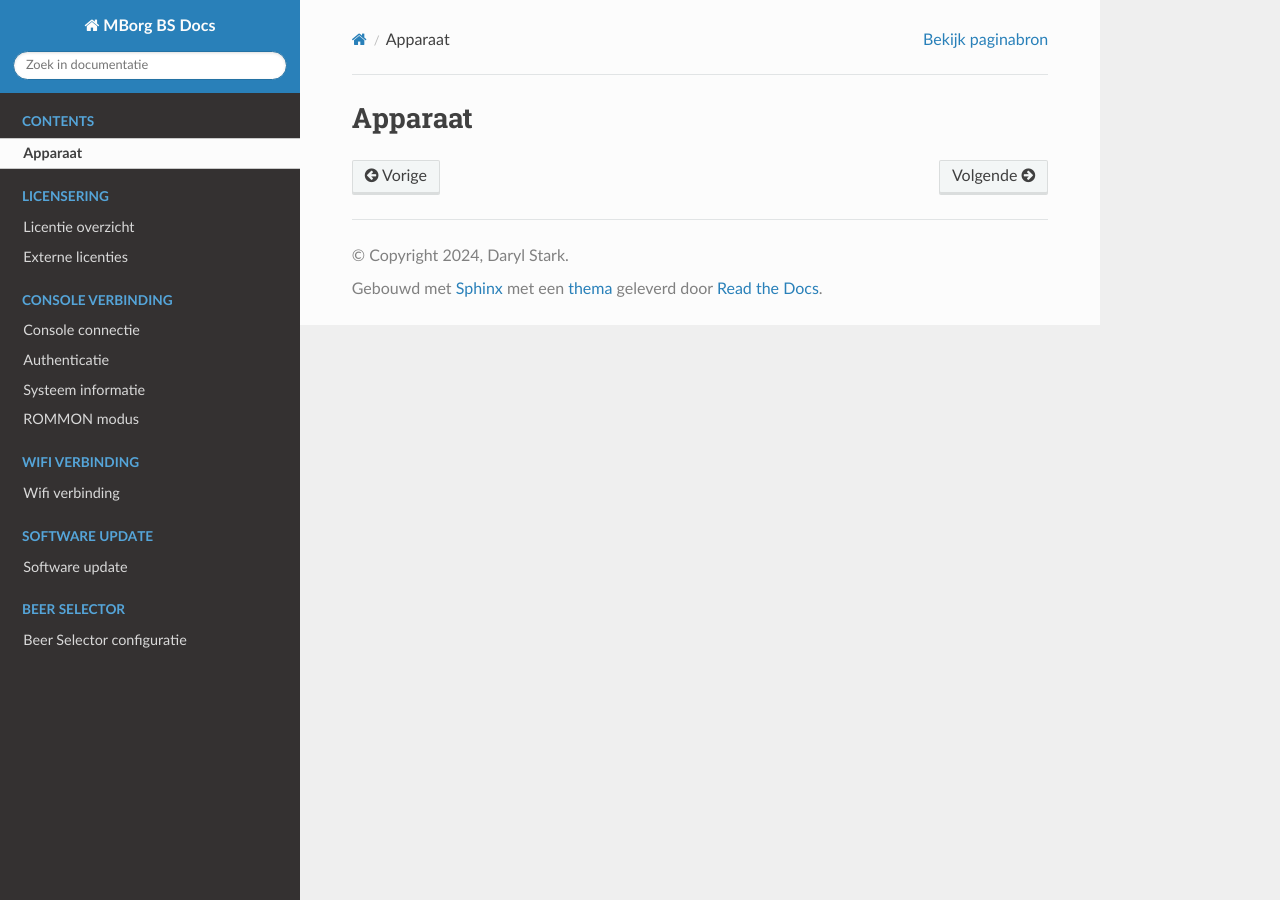
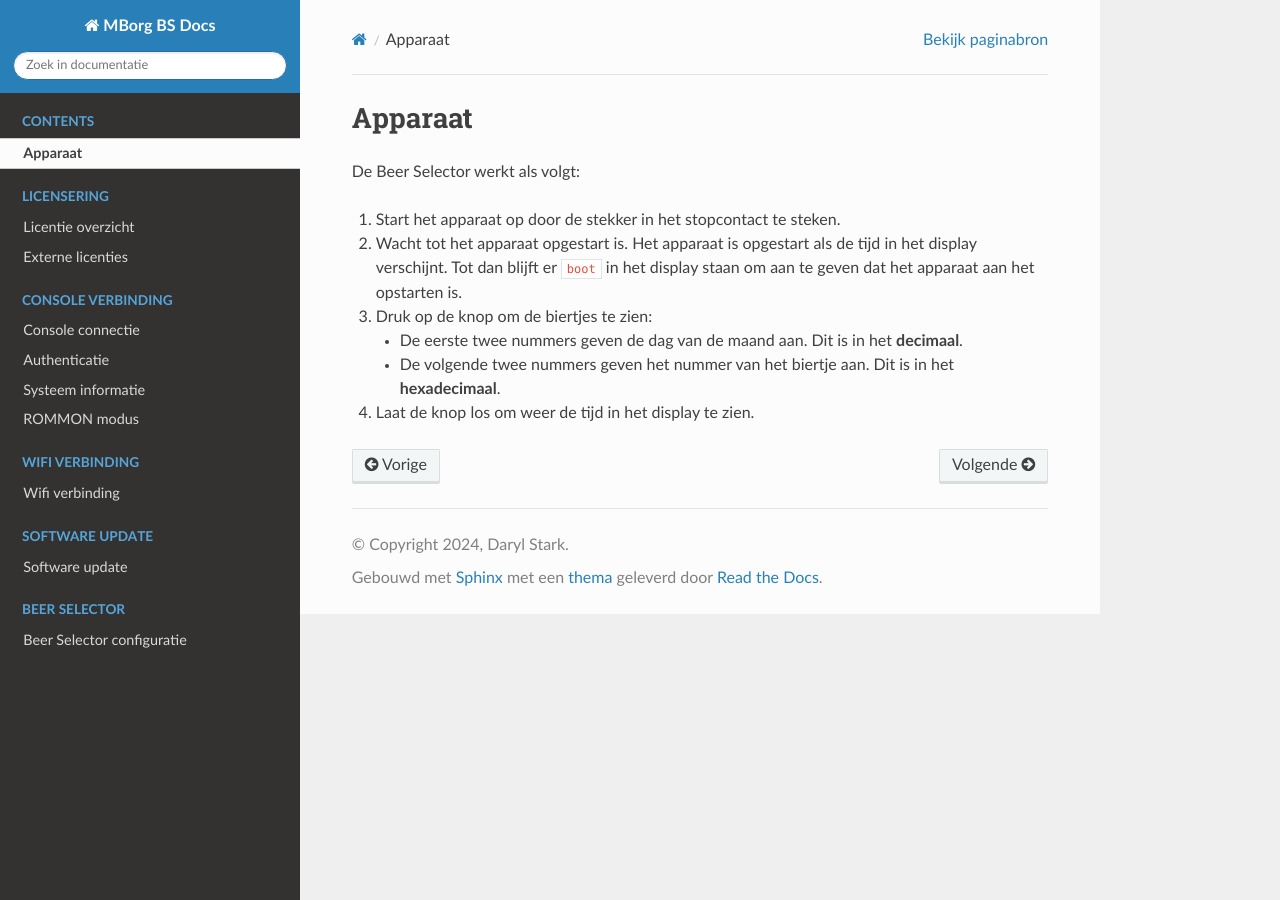
Before and after one commit to DarylStark/advent2024-mborg-bs-docs, a Sphinx documentation site: the page built from source/01-overview/01-device-overview.rst, in a window 1280 px wide. Built offline with Sphinx 7.4.7 and the Read the Docs theme 3.1.0, drawn with Linux system fonts in a browser that asks for light colours.

Commit message:
Add page about the device
Fixes #1

```diff
--- a/source/01-overview/01-device-overview.rst
+++ b/source/01-overview/01-device-overview.rst
@@ -1,2 +1,13 @@
 Apparaat
 ========
+
+De Beer Selector werkt als volgt:
+
+1.  Start het apparaat op door de stekker in het stopcontact te steken.
+2.  Wacht tot het apparaat opgestart is. Het apparaat is opgestart als de tijd in het display verschijnt. Tot dan blijft er ``boot`` in het display staan om aan te geven dat het apparaat aan het opstarten is.
+3.  Druk op de knop om de biertjes te zien:
+
+    -  De eerste twee nummers geven de dag van de maand aan. Dit is in het **decimaal**.
+    -  De volgende twee nummers geven het nummer van het biertje aan. Dit is in het **hexadecimaal**.
+
+4.  Laat de knop los om weer de tijd in het display te zien.
```
